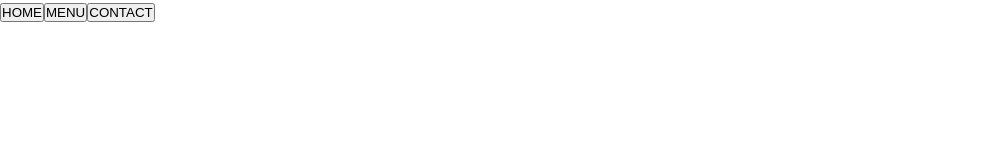
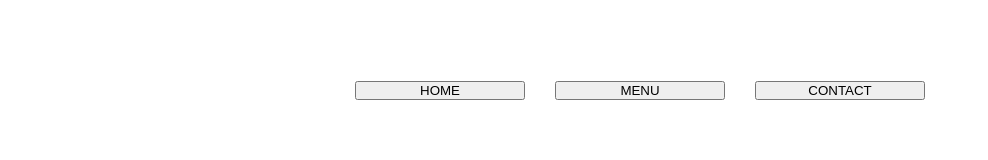
Before and after one commit to davmedeiros/restaurant-page, a website built with webpack: page src/index.html in a window 1280 px wide. Shown: the whole page, without its empty margins (0-988 px from the left). Built offline with nearby package versions, Linux system fonts and the light colour scheme.

Commit message:
Setup page grid and adjust header items

```diff
--- a/src/css/style.css
+++ b/src/css/style.css
@@ -16,3 +16,24 @@
     --color-brand-psi: #f4a261;
     --color-brand-omega: #e76f51;
 }
+
+body {
+    min-height: 100svh;
+    display: grid;
+    grid-template: 100px auto / 1fr 2fr 1fr;
+}
+
+header {
+    grid-column: 1 / -1;
+    grid-row: 1 / 2;
+    display: grid;
+    justify-content: center;
+    align-items: end;
+}
+
+nav {
+    display: grid;
+    grid-auto-flow: column;
+    grid-auto-columns: 170px;
+    gap: 30px;
+}
```
